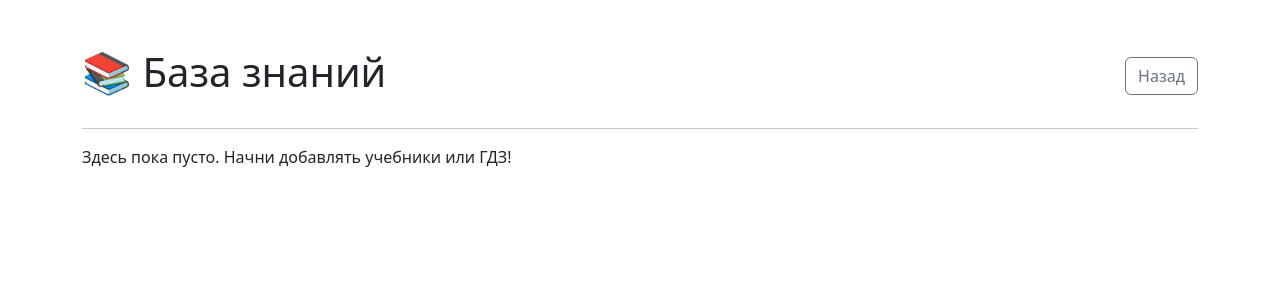
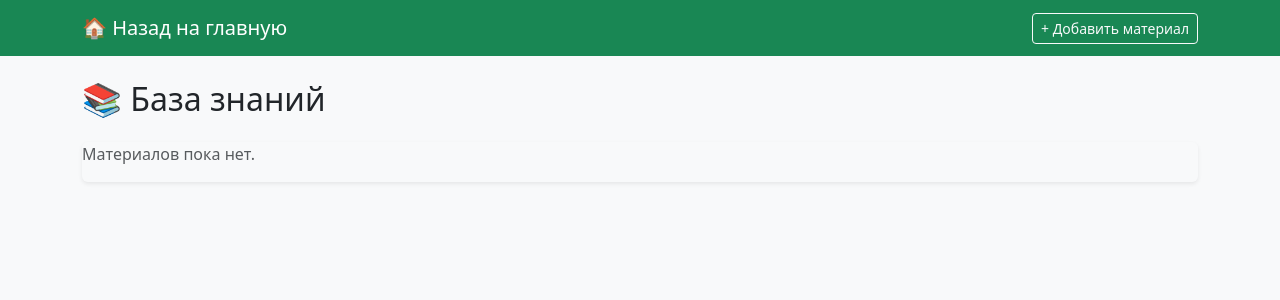
Before and after one commit to sasula878-gif/my-class-website, a Flask app: page /knowledge in a window 1280 px wide. Shown: the top 300 px of the page. Run offline with Flask 3, Linux system fonts and the light colour scheme; the visitor is signed in with stand-in values (Sample User, id 1); data that the repository does not hold is empty.

Commit message:
Update knowledge.html

```diff
--- a/templates/knowledge.html
+++ b/templates/knowledge.html
@@ -2,34 +2,34 @@
 <html lang="ru">
 <head>
     <meta charset="UTF-8">
-    <title>База знаний</title>
+    <title>База знаний 7Б</title>
     <link href="https://cdn.jsdelivr.net/npm/bootstrap@5.3.0/dist/css/bootstrap.min.css" rel="stylesheet">
 </head>
-<body class="container py-5">
-    <div class="d-flex justify-content-between align-items-center mb-4">
-        <h1>📚 База знаний</h1>
-        <div>
-            {% if user == 'admin' %}
-                <a href="/add_material" class="btn btn-success me-2">+ Добавить материал</a>
-            {% endif %}
-            <a href="/" class="btn btn-outline-secondary">Назад</a>
-        </div>
+<body class="bg-light">
+<nav class="navbar navbar-dark bg-success mb-4">
+    <div class="container">
+        <a class="navbar-brand" href="/">🏠 Назад на главную</a>
+        {% if role == 'admin' %}
+        <a href="/add_material" class="btn btn-outline-light btn-sm">+ Добавить материал</a>
+        {% endif %}
     </div>
-    <hr>
-    <div class="row">
+</nav>
+
+<div class="container">
+    <h2 class="mb-4">📚 База знаний</h2>
+    <div class="list-group shadow-sm">
         {% for item in materials %}
-        <div class="col-md-4 mb-3">
-            <div class="card shadow-sm h-100">
-                <div class="card-header bg-light text-muted small">{{ item['category'] }}</div>
-                <div class="card-body">
-                    <h5 class="card-title">{{ item['title'] }}</h5>
-                    <a href="{{ item['url'] }}" class="btn btn-sm btn-primary" target="_blank">Перейти к материалу</a>
-                </div>
+        <div class="list-group-item">
+            <div class="d-flex w-100 justify-content-between">
+                <h5 class="mb-1 text-primary">{{ item.title }}</h5>
+                <span class="badge bg-secondary">{{ item.category }}</span>
             </div>
+            <a href="{{ item.url }}" target="_blank" class="btn btn-sm btn-link p-0">Открыть ссылку →</a>
         </div>
         {% else %}
-            <p>Здесь пока пусто. Начни добавлять учебники или ГДЗ!</p>
+        <p class="text-muted">Материалов пока нет.</p>
         {% endfor %}
     </div>
+</div>
 </body>
 </html>
```
